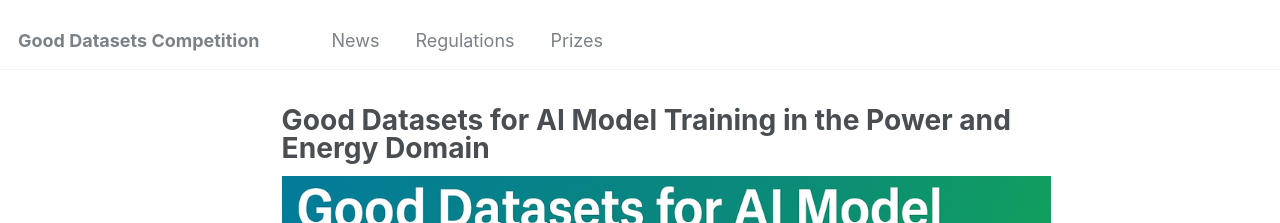
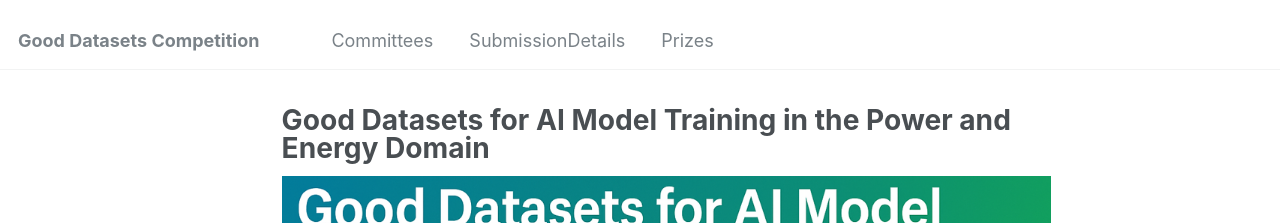
Before and after one commit to dpPEScomp/pesdpcompetition.github.io, a Jekyll site: the page built from _pages/about.md, in a window 1280 px wide. Shown: the top 223 px of the page. Built offline with Jekyll 4.4.1, drawn with Linux system fonts in a browser that asks for light colours.

Commit message:
Update navigation.yml

```diff
--- a/_data/navigation.yml
+++ b/_data/navigation.yml
@@ -5,11 +5,11 @@
 # prevent it from being included in the site.
 
 main:
-  - title: "News"
-    url: /news/
+  - title: "Committees"
+    url: /committees/
 
-  - title: "Regulations"
-    url: /regulations/
+  - title: "SubmissionDetails"
+    url: /submission/
 
   - title: "Prizes"
     url: /prizes/
```
